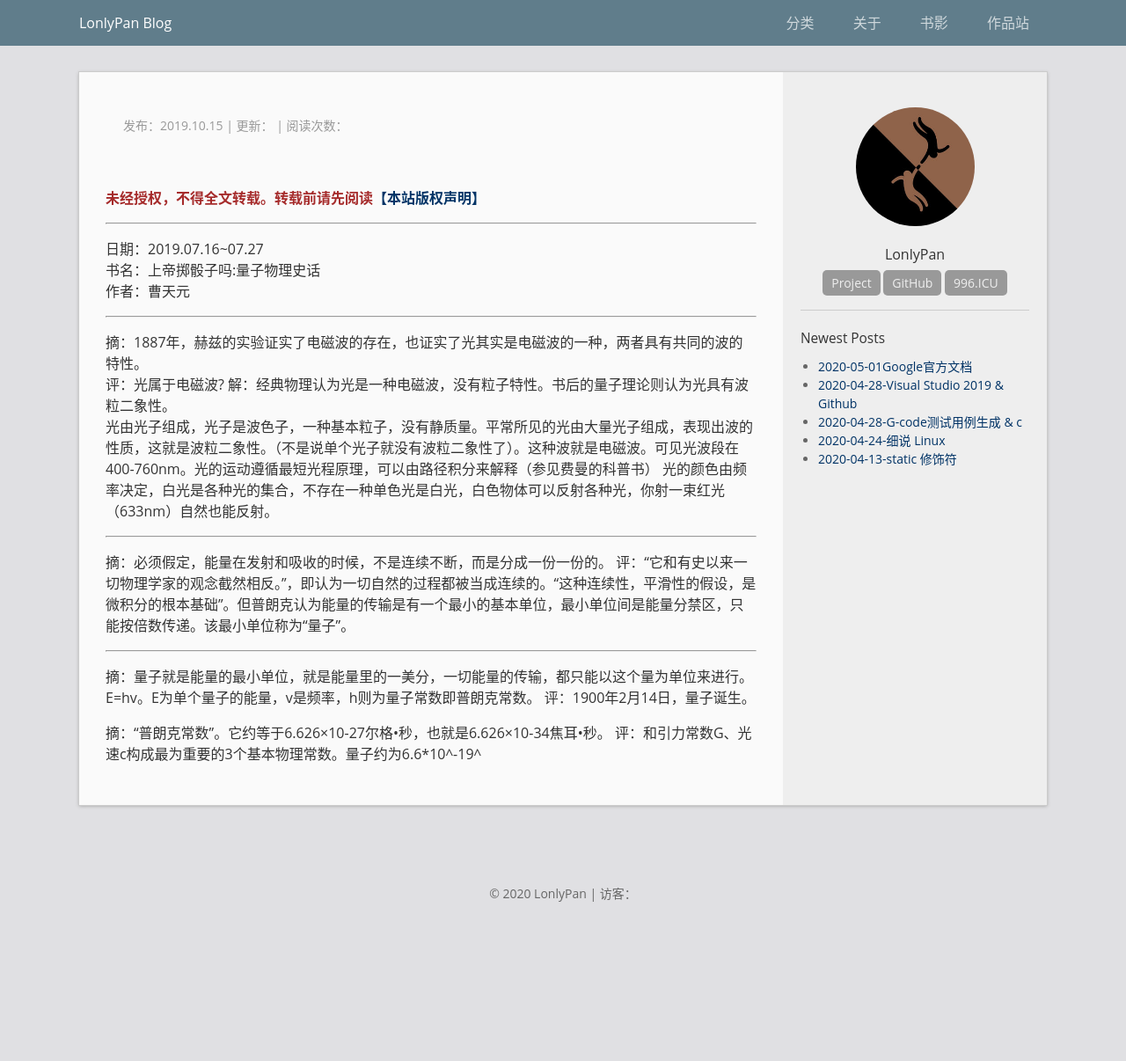
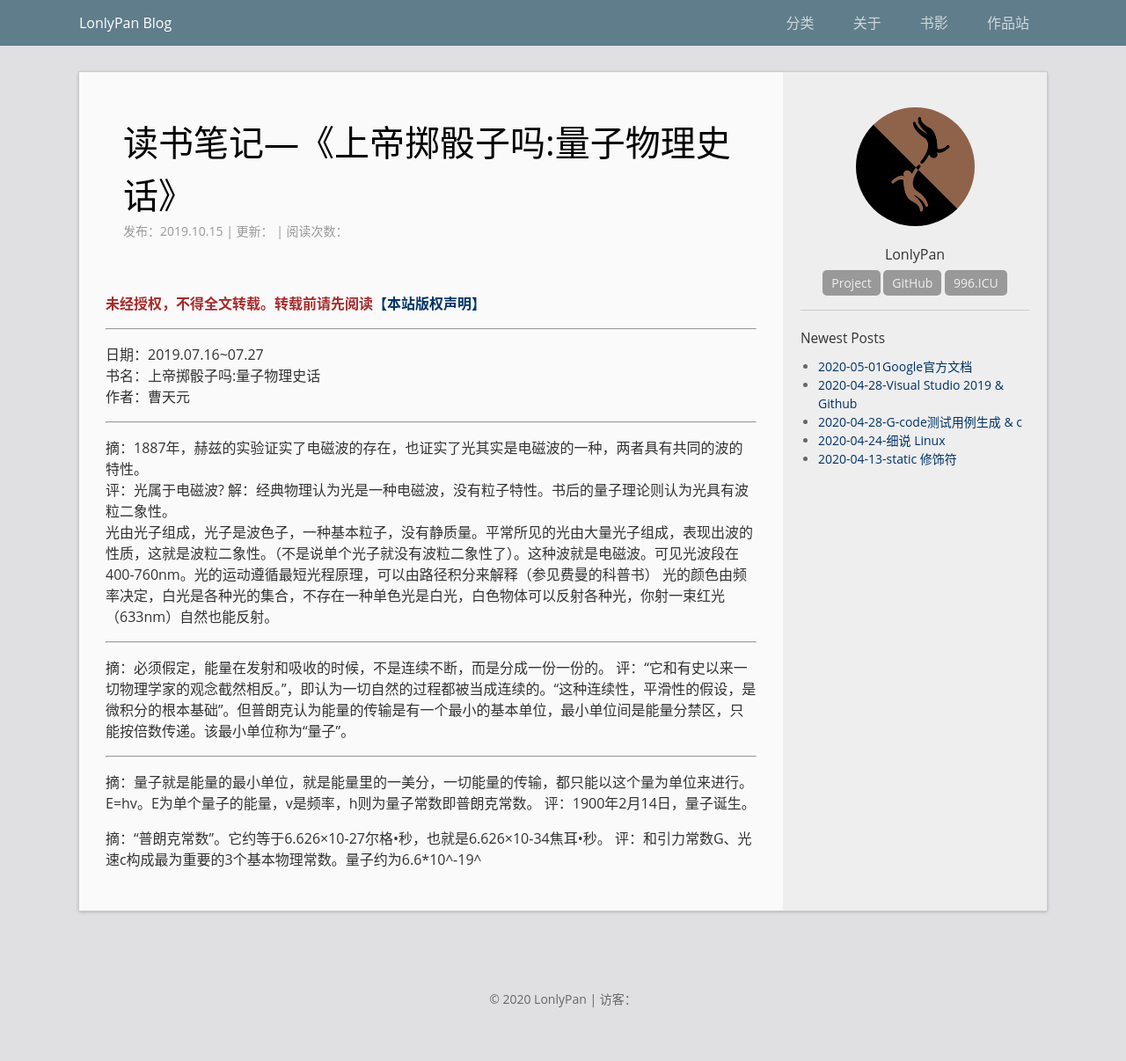
Before and after one commit to LonlyStack/LonlyPan.github.io, a Jekyll site: the page built from _posts/2019-10-15-读书笔记-上帝掷骰子吗 量子物理史话.md, in a window 1280 px wide. Shown: the whole page at 88% size. Built offline with Jekyll 4.4.1, drawn with Linux system fonts in a browser that asks for light colours; comment, search, counter and statistics services are not loaded; before the commit the page ends 1086 px from its top, so only the background shows below that.

Commit message:
修改文件: _posts/2019-10-15-读书笔记-上帝掷骰子吗 量子物理史话.md

```diff
--- a/_posts/2019-10-15-读书笔记-上帝掷骰子吗 量子物理史话.md
+++ b/_posts/2019-10-15-读书笔记-上帝掷骰子吗 量子物理史话.md
@@ -1,6 +1,7 @@
 ---
 layout: post
-title:    "读书笔记—《上帝掷骰子吗:量子物理史话》"
+show_title:    "读书笔记—《上帝掷骰子吗:量子物理史话》"
+title:    "2019-10-15-读书笔记—《上帝掷骰子吗:量子物理史话》"
 date:   2019-10-15  22:18
 categories: 随笔
 ---
```
